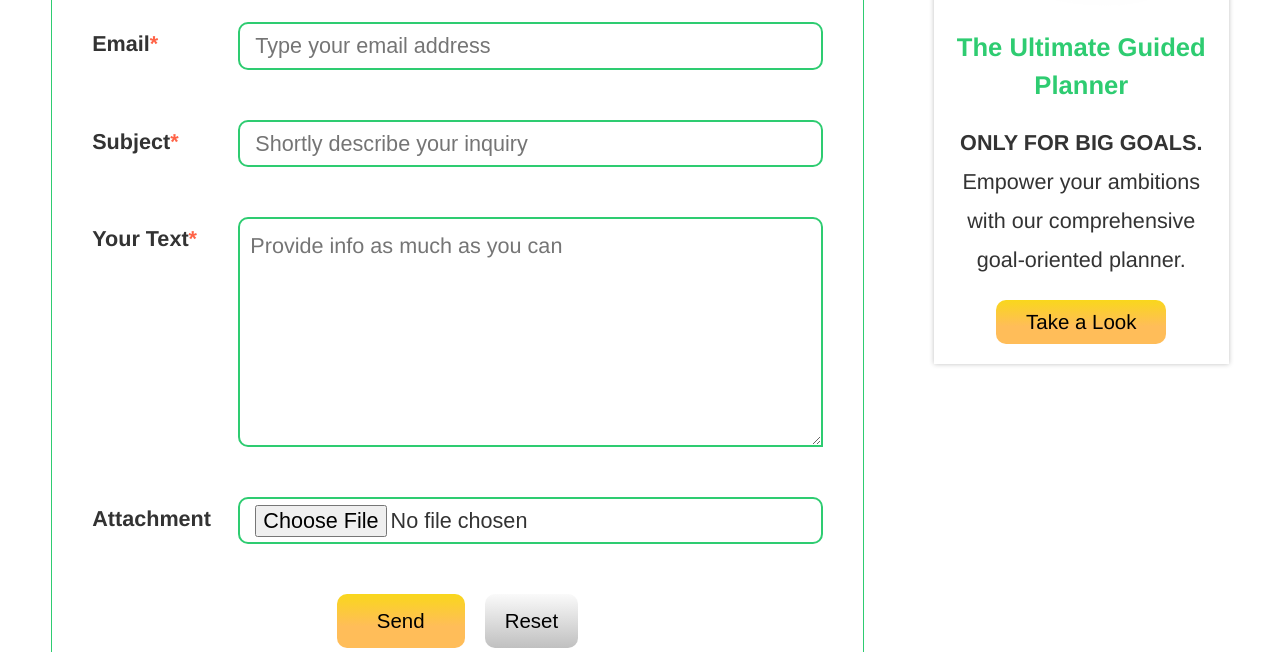
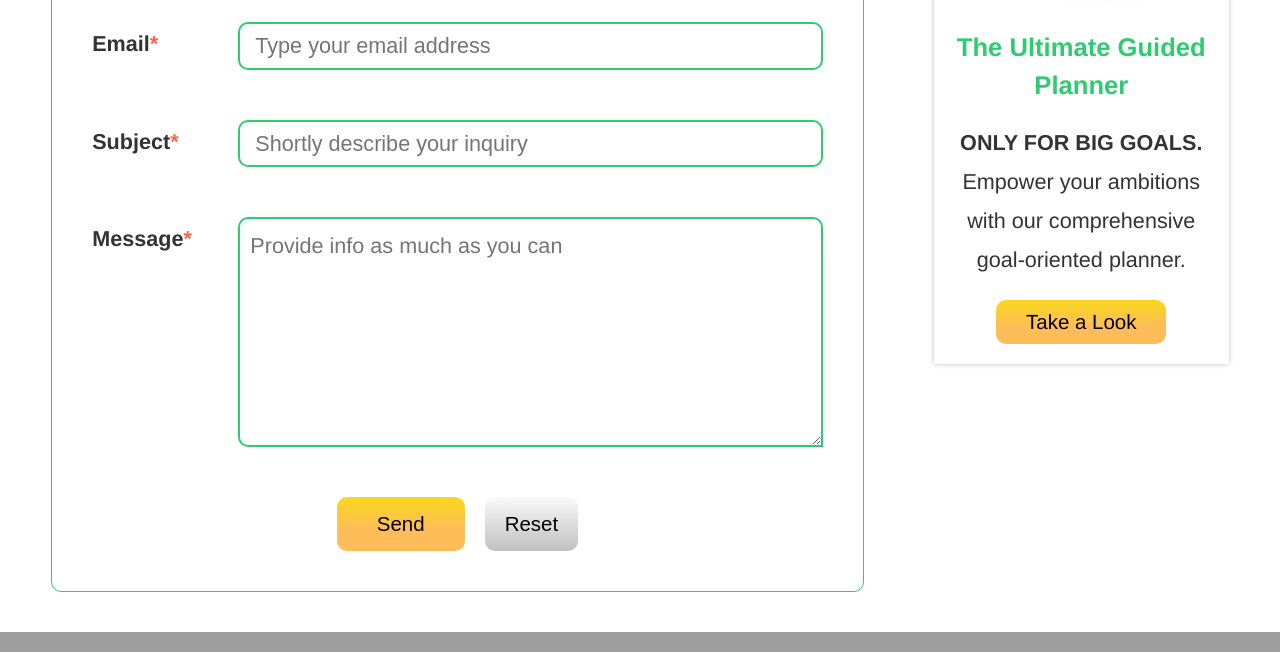
Before and after one commit to HoussemCoder/money_fabrica, a Django app: page /contact/ in a window 1280 px wide. Shown: the part 696-1348 px from the top of the page. Run offline with Django 4.2, Linux system fonts and the light colour scheme; some libraries are stand-ins or nearby versions; grey boxes are pictures that could not be loaded.

Commit message:
contact page, dealing with the server side

```diff
--- a/moneytalks_blog/blog_app/forms.py
+++ b/moneytalks_blog/blog_app/forms.py
@@ -59,4 +59,3 @@ class ContactForm(forms.Form):
     text = forms.CharField(
         widget=forms.Textarea(attrs={"rows": 5, "placeholder": "Provide info as much as you can"})
     )
-    attachment = forms.FileField(required=False)
--- a/moneytalks_blog/blog_app/models.py
+++ b/moneytalks_blog/blog_app/models.py
@@ -32,7 +32,6 @@ class ContactsHistory(models.Model):
     name = models.CharField(max_length=200)
     email = models.EmailField(max_length=300)
     subject = models.CharField(max_length=300)
-    text = models.TextField(max_length=5000)
-    attachment = models.FileField(null=True)
+    message = models.TextField(max_length=10000)
     date = models.DateField(auto_now_add=True)
     checked = models.BooleanField(default=False)
--- a/moneytalks_blog/blog_app/static/js/behaviors.js
+++ b/moneytalks_blog/blog_app/static/js/behaviors.js
@@ -137,3 +137,34 @@ function nice_show(old_style, new_style) {
         }
     }
 }
+
+
+// add social media sharing urls
+function share_on_fb(event, slug) {
+    event.preventDefault();
+    var article_url = encodeURIComponent("https://www.moneytalks.com/" + slug);
+    var share_url = "https://www.facebook.com/sharer/sharer.php?u=" + article_url;
+    window.open(share_url, "_blank", "width=500, height=600");
+}
+
+function share_on_pin(event, slug, title, img) {
+    event.preventDefault();
+    var article_url = encodeURIComponent("https://www.moneytalks.com/" + slug);
+    var article_img = "https://www.moneytalks.com/static/images/thumbnails/" + img;
+    var share_url = "https://www.pinterest.com/pin/create/button/?url=" + article_url + "&media=" + article_img + "&description=" + title;
+    window.open(share_url, "_blank", "width=500, height=600");
+}
+
+function share_on_in(event, slug, title) {
+    event.preventDefault();
+    var article_url = encodeURIComponent("https://www.moneytalks.com/" + slug);
+    var share_url = "https://www.linkedin.com/shareArticle?url=" + article_url + "&title=" + title + "&summary=";
+    window.open(share_url, "_blank", "width=500, height=600");
+}
+
+function share_on_tw(event, slug, title) {
+    event.preventDefault();
+    var article_url = encodeURIComponent("https://www.moneytalks.com/" + slug);
+    var share_url = "https://twitter.com/intent/tweet?url=" + article_url + "&text=" + title;
+    window.open(share_url, "_blank", "width=500, height=600");
+}
--- a/moneytalks_blog/blog_app/static/style/sass/main.css
+++ b/moneytalks_blog/blog_app/static/style/sass/main.css
@@ -2449,6 +2449,7 @@ section.main > .container aside {
   color: #333333;
 }
 .contact-container .contact-form .contact-body .contact-detail .single-field textarea {
+  width: 100%;
   padding: 5px 10px;
   border: 2px solid #2ecc71;
   border-radius: 10px;
@@ -2465,4 +2466,29 @@ section.main > .container aside {
 }
 .contact-container aside {
   grid-area: planner;
+}
+@media (max-width: 992px) {
+  .contact-container {
+    display: flex;
+    flex-direction: column;
+    gap: 50px;
+  }
+  .contact-container aside {
+    margin-left: 0;
+  }
+  .contact-container aside .planner-ad img {
+    width: 60%;
+  }
+}
+@media (max-width: 450px) {
+  .contact-container .contact-form .contact-body .contact-detail {
+    padding: 20px;
+  }
+  .contact-container .contact-form .contact-body .contact-detail .single-field {
+    display: flex;
+    flex-direction: column;
+  }
+  .contact-container .contact-form .contact-body .contact-detail .single-field input {
+    padding: 5px 15px;
+  }
 }/*# sourceMappingURL=main.css.map */
--- a/moneytalks_blog/blog_app/static/style/sass/pages/_contact.scss
+++ b/moneytalks_blog/blog_app/static/style/sass/pages/_contact.scss
@@ -47,6 +47,7 @@
                         @include font-styling("p");
                     }
                     textarea {
+                        width: 100%;
                         padding: 5px 10px;
                         border: 2px solid map-get($map: $primary, $key: first);
                         border-radius: 10px;
@@ -64,4 +65,27 @@
         }
     }
     aside {grid-area: planner;}
+    @include breakpoints(medium) {
+        display: flex;
+        flex-direction: column;
+        gap: 50px;
+        aside {
+            margin-left: 0;
+            .planner-ad img {width: 60%;}
+        }
+    }
+    @include breakpoints(extra-small) {
+        .contact-form {
+            .contact-body {
+                .contact-detail {
+                    padding: 20px;
+                    .single-field {
+                        display: flex;
+                        flex-direction: column;
+                        input {padding: 5px 15px;}
+                    }
+                }
+            }
+        }
+    }
 }
--- a/moneytalks_blog/blog_app/templates/blog_app/contact.html
+++ b/moneytalks_blog/blog_app/templates/blog_app/contact.html
@@ -11,7 +11,7 @@
         <p>Contact us today to explore our services, get answers to your questions, or discuss potential collaborations. We're here to help you achieve your goals and provide the support you need.</p>
       </div>
       <div class="contact-body">
-        <form class="contact-detail" method="post">
+        <form class="contact-detail" method="post" enctype="multipart/form-data">
           {% csrf_token %}
           <div class="single-field">
             <span>Name<strong>*</strong></span> {{contact_form.name}}
@@ -23,10 +23,7 @@
             <span>Subject<strong>*</strong></span> {{contact_form.subject}}
           </div>
           <div class="single-field">
-            <span>Your Text<strong>*</strong></span> {{contact_form.text}}
-          </div>
-          <div class="single-field">
-            <span>Attachment</span> {{contact_form.attachment}}
+            <span>Message<strong>*</strong></span> {{contact_form.text}}
           </div>
           <div class="contact-buttons">
             <button type="submit" class="call-to-action-btn button">Send</button>
--- a/moneytalks_blog/blog_app/views.py
+++ b/moneytalks_blog/blog_app/views.py
@@ -204,7 +204,21 @@ class ContactUs(FormView):
     email_form = Newsletter()
 
     def form_valid(self, form: Any):
-        ...
+        name = form.cleaned_data["name"]
+        email = form.cleaned_data["email"]
+        subject = form.cleaned_data["subject"]
+        text = form.cleaned_data["text"]
+        try:
+            self.send_contact_email(name, email, subject, text)
+        except:
+            pass
+        self.save_contact_data(name, email, subject, text)
+        response_data = {"success": True}
+        return JsonResponse(response_data)
+
+    def form_invalid(self, form: Any):
+        response_data = {"success": False}
+        return JsonResponse(response_data)
 
     def get_context_data(self, **kwargs: Any):
         context = super().get_context_data(**kwargs)
@@ -212,6 +226,25 @@ class ContactUs(FormView):
         context["search_form"] = self.search_form
         context["email_form"] = self.email_form
         return context
+
+    def send_contact_email(self, name, sender, subject, text):
+        message = f"From: {name}/n/n{text}"
+        email = EmailMessage(
+            subject=subject,
+            body=message,
+            from_email=sender,
+            to=[settings.DEFAULT_FROM_EMAIL]
+        )
+        return email.send()
+
+    def save_contact_data(self, name, email, subject, text):
+        new_contact = ContactsHistory(
+            name=name,
+            email=email,
+            subject=subject,
+            message=text
+        )
+        new_contact.save()
 
 
 class Subscriptions(FormView):
--- a/moneytalks_blog/money_talks/settings.py
+++ b/moneytalks_blog/money_talks/settings.py
@@ -32,6 +32,11 @@
 DEFAULT_FROM_EMAIL = "support@moneytalks.com"
 
 EMAIL_BACKEND = "django.core.mail.backends.console.EmailBackend"
+
+# settings for media uploaded
+MEDIA_ROOT = "../blog_app/media_uploaded"
+
+MEDIA_URL = "/files/"
 
 # Application definition
 
```
Also changed, not shown: moneytalks_blog/blog_app/templates/blog_app/article_template.html (+4 -4 lines), moneytalks_blog/blog_app/migrations/0023_remove_contactshistory_attachment_and_more.py (added), moneytalks_blog/blog_app/migrations/0024_rename_text_contactshistory_message.py (added), 1 other file.
